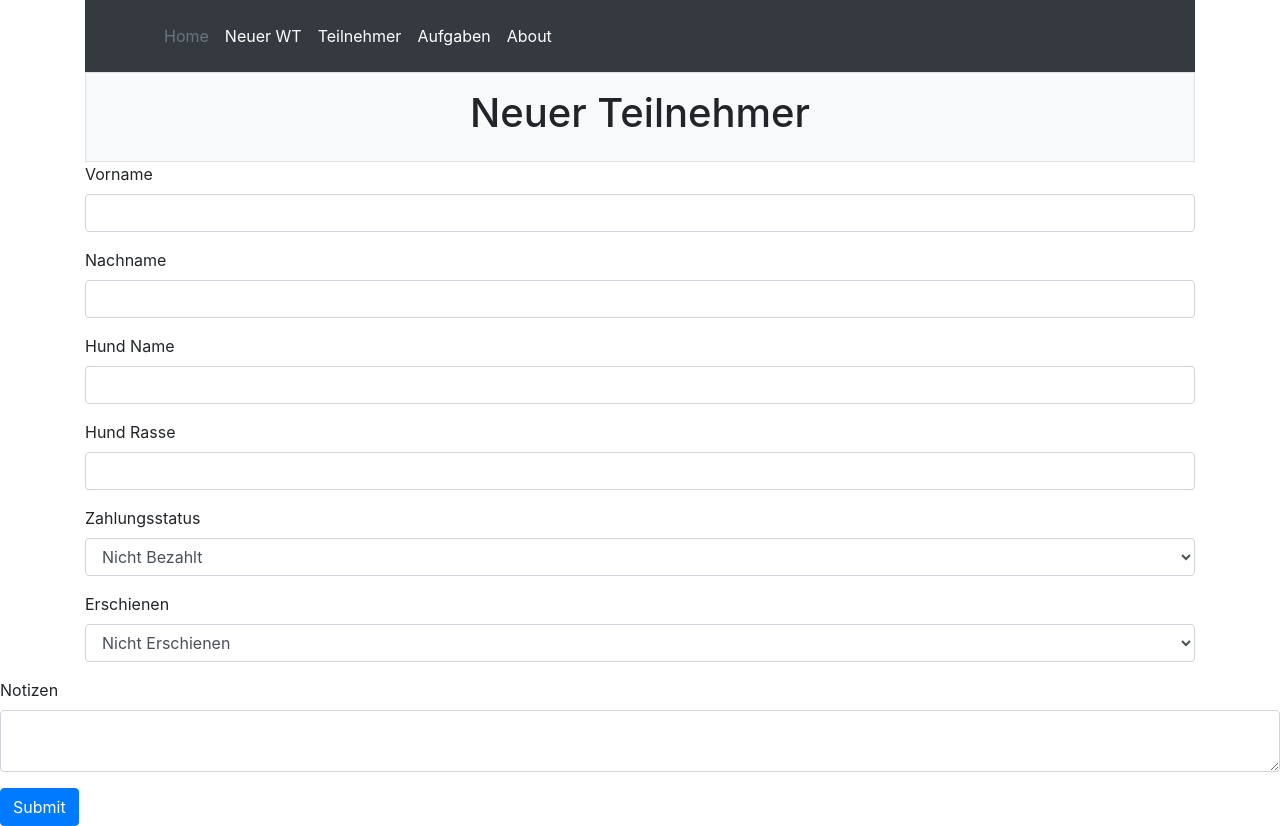
After one commit to Thonuck/workingtest, a Flask app: page /starter_details in a window 1280 px wide. The commit adds this page. Run offline with Flask 3, Linux system fonts and the light colour scheme; some libraries are stand-ins or nearby versions.

Commit message:
added starter details

```diff
--- a/flask_app.py
+++ b/flask_app.py
@@ -1,7 +1,7 @@
 
 # A very simple Flask Hello World app for you to get started with...
 
-from flask import Flask, render_template
+from flask import Flask, render_template, request
 
 app = Flask(__name__)
 
@@ -9,8 +9,15 @@ app = Flask(__name__)
 def hello_world():
     return render_template("index.html", title="Workingtest Planer")
 
-@app.route('/starter')
+@app.route('/starter', methods=['GET', 'POST'])
 def starter():
+    """
+    Starter page for the Workingtest Planner application.
+    """
+    # If you want to handle POST requests, you can add logic here.
+    if request.method == 'POST':
+        # Handle form submission or other POST logic here
+        return render_template("starter.html", title="Starter")
     return render_template("starter.html", title="Starter")
 
 @app.route('/tasks')
@@ -28,3 +35,7 @@ def about():
 @app.route('/new_working_test')
 def new_working_test():
     return render_template("new_working_test.html", title="Neuer Working Test")
+
+@app.route('/starter_details')
+def starter_details():
+    return render_template("starter_details.html", title="Starter Details")
--- a/templates/starter.html
+++ b/templates/starter.html
@@ -30,7 +30,7 @@
                              var row = table.insertRow(rowCount);
                              row.innerHTML = '<td><input type="text" name="tester_first_name_' + (rowCount + 1) + '" required></td>' +
                                              '<td><input type="text" name="tester_last_name_' + (rowCount + 1) + '" required></td>' +
-                                             '<td><button type="button" class="btn btn-danger" onclick="this.closest(\'tr\').remove()">Remove</button></td>';
+                                             '<td><button type="button" class="btn btn-danger" onclick="this.closest(\'tr\').remove()">Löschen</button></td>';
                          }
                      </script>
                 </div>
--- /dev/null
+++ b/templates/starter_details.html
@@ -0,0 +1,53 @@
+{% extends "base.html" %}
+{% block content %}
+        <div class="row"><div class="col-sm-12 col-md-12 col-lg-12">
+            <div class="p-3 border bg-light">
+                <h1 class="text-center">Neuer Teilnehmer</h1>
+            </div></div>
+        </div>
+
+        <form action="#" method="post">
+        <div class="form-group">
+            <label for="special_lead">Vorname</label>
+            <input type="text" class="form-control" id="given_name" name="given_name" required>
+        </div>
+
+        <div class="form-group">
+            <label for="special_lead">Nachname</label>
+            <input type="text" class="form-control" id="family_name" name="family_name" required>
+        </div>
+
+        <div class="form-group">
+            <label for="special_lead">Hund Name</label>
+            <input type="text" class="form-control" id="dog_name" name="dog_name" required>
+        </div>
+
+        <div class="form-group">
+            <label for="special_lead">Hund Rasse</label>
+            <input type="text" class="form-control" id="dog_breed" name="dog_breed" required>
+        </div>
+
+        <div class="form-group">
+            <label for="payment_status">Zahlungsstatus</label>
+            <select class="form-control" id="payment_status" name="payment_status" required>
+                <option value="nicht_bezahlt">Nicht Bezahlt</option>
+                <option value="bezahlt">Bezahlt</option>
+            </select>
+        </div>
+
+        <div class="form-group"></div>
+            <label for="attendance_status">Erschienen</label>
+            <select class="form-control" id="attendance_status" name="attendance_status" required>
+                <option value="nicht_erschienen">Nicht Erschienen</option>
+                <option value="erschienen">Erschienen</option>
+            </select>
+        </div>
+
+        <div class="form-group">
+            <label for="notes">Notizen</label>
+            <textarea class="form-control" id="notes" name="notes"></textarea>
+        </div>
+
+        <button type="submit" class="btn btn-primary">Submit</button>
+        </form>
+{% endblock %}
```
